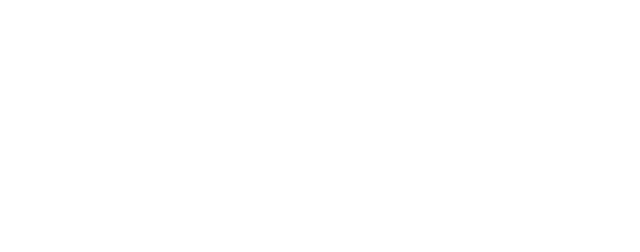
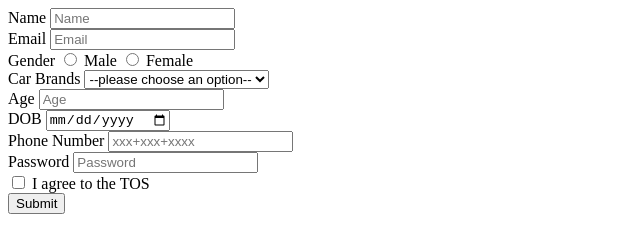
Before and after one commit to acciojob/signup-form-car-girishsinha, a website: page main.html in a window 1280 px wide. Shown: the whole page, without its empty margins (0-640 px from the left). Drawn offline with Linux system fonts and the light colour scheme.

Commit message:
created a submission

```diff
--- a/main.html
+++ b/main.html
@@ -7,7 +7,58 @@
 </head>
 
 <body>
-	<!-- the entire body must be written by student -->
+	<form method= "POST">
+	<div>
+		<label for="name">Name</label>
+		<input type="text" id="name" placeholder="Name" required>
+
+	</div>
+		<div>
+		<label for="email">Email</label>
+		<input type="email" id="email" placeholder="Email" required>
+
+	</div><div>
+		<label>Gender</label>
+		<input type="radio" id="genderM" value="male"  required>
+		<label for="gender_m">Male</label>
+		<input type="radio" id="genderF" value="female"  required>
+		<label for="gender_f">Female</label>
+
+
+	</div>
+
+		<div>
+			<label for="cars" >Car Brands</label>
+			<select id="cars" name="cars" required>
+				<option value="">--please choose an option--</option>
+			<option value="toyota">Toyota</option>
+			<option value="bmw">BMW</option>
+			</select>
+		</div>
+		<div>
+		<label for="age">Age</label>
+		<input type="number" id="age" placeholder="Age" required>
+
+	</div><div>
+		<label for="dob">DOB</label>
+		<input type="date" id="dob" required>
+
+	</div><div>
+		<label for="tel">Phone Number</label>
+		<input type="tel" id="tel" placeholder="xxx+xxx+xxxx" >
+
+	</div>
+		<div>
+		<label for="password">Password</label>
+		<input type="password" id="password" placeholder="Password" required >
+
+	</div><div>
+		<input type="checkbox" id="tos" required >
+		<label for="tos"> I agree to the TOS</label>
+
+	</div>
+		<button type="submit">Submit</button>
+	</form>
     <script type="text/javascript" src="./script.js">
 </script>
 
```
